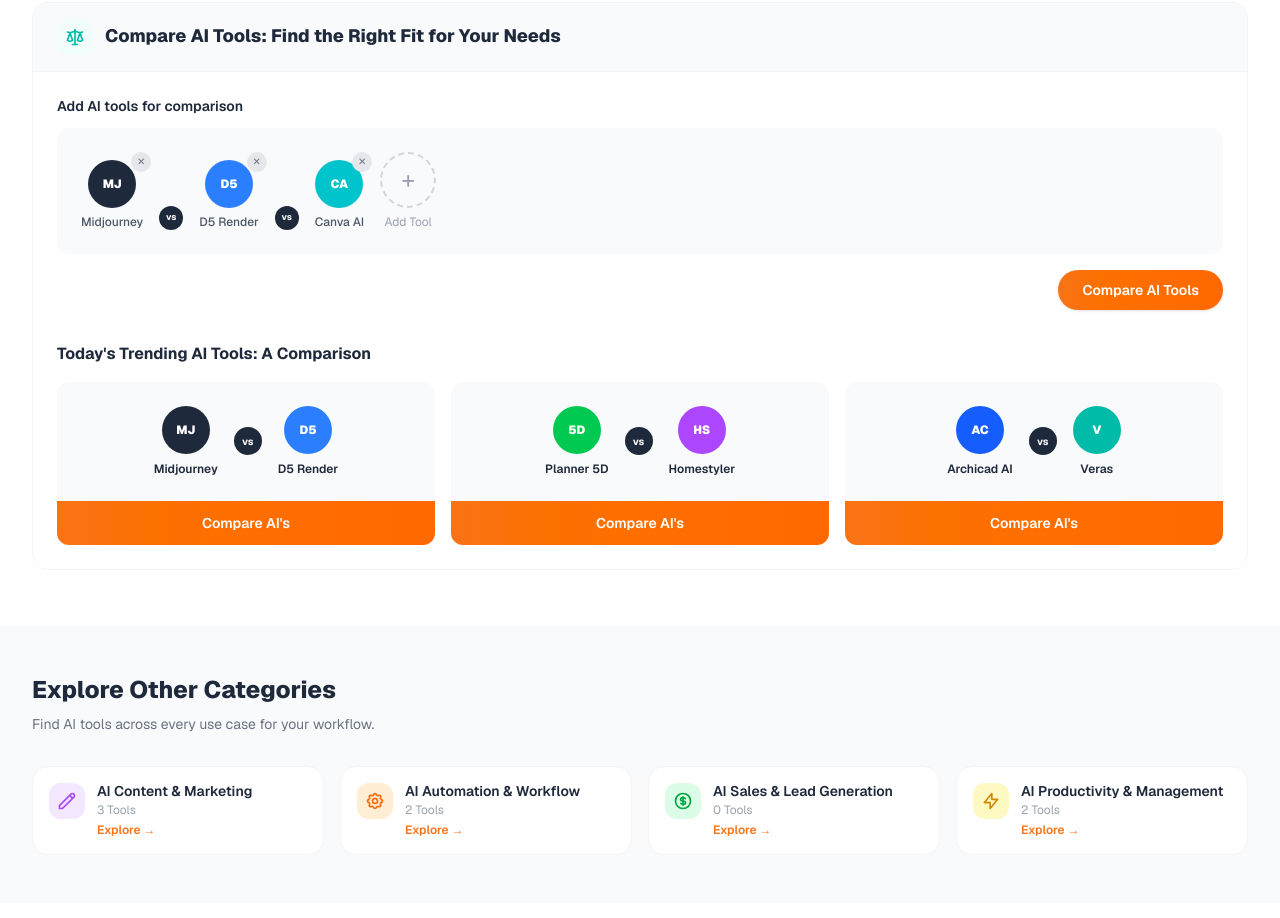
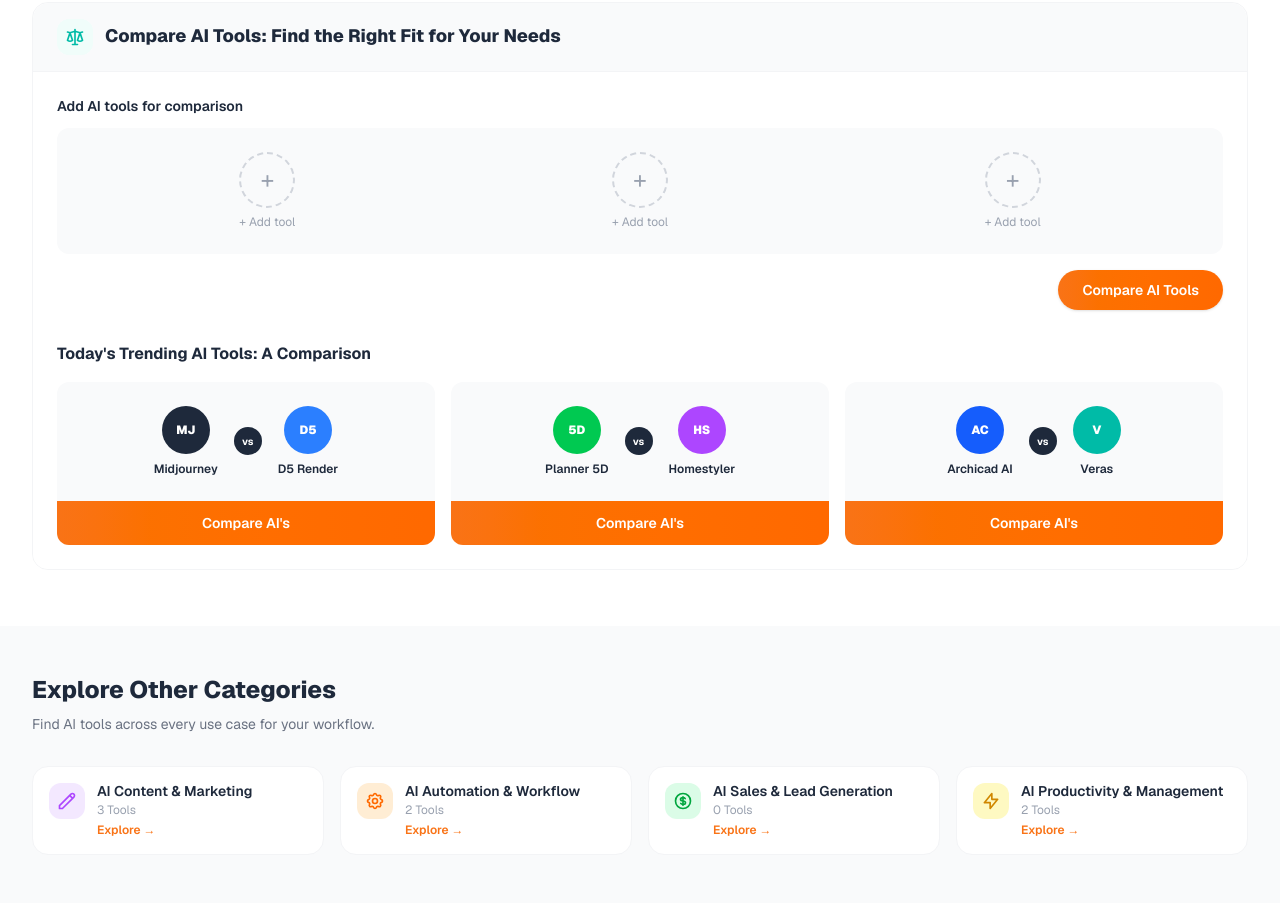
Before and after one commit to tienbaoweb-learn/smart-ai-directory, a Next.js app: page /ai-tools/design in a window 1280 px wide. Shown: the part 1320-2238 px from the top of the page. Built offline with nearby package versions, Linux system fonts and the light colour scheme.

Commit message:
compare section: replace prefilled tools with 3 empty Add Tool slots

```diff
--- a/app/ai-tools/design/page.tsx
+++ b/app/ai-tools/design/page.tsx
@@ -397,32 +397,15 @@
 
             {/* ── Tool selector row ── */}
             <p className="text-sm font-semibold text-[#1E293B] mb-3">Add AI tools for comparison</p>
-            <div className="bg-gray-50 rounded-xl p-6 flex flex-wrap items-end gap-4 mb-4">
-              {COMPARE_SLOTS.map((tool, i) => (
-                <React.Fragment key={tool.name}>
-                  {i > 0 && <VsBadge size="sm" />}
-                  <div className="relative flex flex-col items-center gap-1.5">
-                    {/* Remove button */}
-                    <button
-                      className="absolute -top-2 -right-2 w-5 h-5 rounded-full bg-gray-200 hover:bg-gray-300 flex items-center justify-center text-gray-500 text-[10px] leading-none transition-colors z-10"
-                      aria-label={`Remove ${tool.name}`}
-                    >
-                      ✕
-                    </button>
-                    <div className={`w-12 h-12 rounded-full ${tool.bg} flex items-center justify-center`}>
-                      <span className="text-white font-black text-xs">{tool.initials}</span>
-                    </div>
-                    <span className="text-xs text-gray-600 font-medium whitespace-nowrap">{tool.name}</span>
+            <div className="bg-gray-50 rounded-xl p-6 flex justify-around items-center mb-4">
+              {[1, 2, 3].map((n) => (
+                <div key={n} className="flex flex-col items-center gap-1.5 cursor-pointer group">
+                  <div className="w-14 h-14 rounded-full border-2 border-dashed border-gray-300 group-hover:border-[#F97316] flex items-center justify-center transition-colors">
+                    <span className="text-gray-400 group-hover:text-[#F97316] text-2xl leading-none transition-colors">+</span>
                   </div>
-                </React.Fragment>
+                  <span className="text-xs text-gray-400">+ Add tool</span>
+                </div>
               ))}
-              {/* Add Tool slot — always visible after selected tools */}
-              <div className="flex flex-col items-center gap-1.5">
-                <div className="w-14 h-14 rounded-full border-2 border-dashed border-gray-300 hover:border-[#F97316] flex items-center justify-center transition-colors cursor-pointer">
-                  <span className="text-gray-400 text-2xl leading-none">+</span>
-                </div>
-                <span className="text-xs text-gray-400">Add Tool</span>
-              </div>
             </div>
 
             {/* ── Compare button ── */}
```
